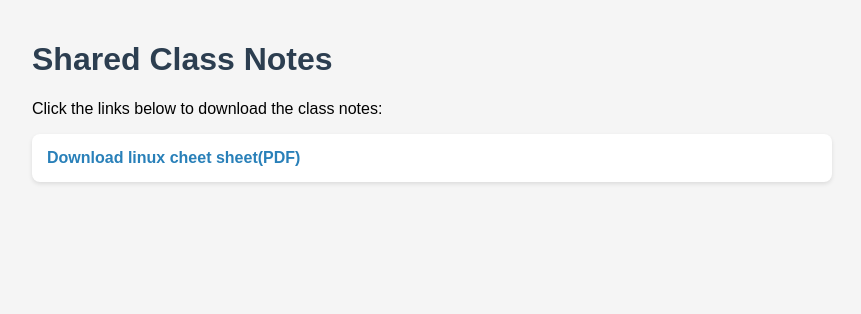
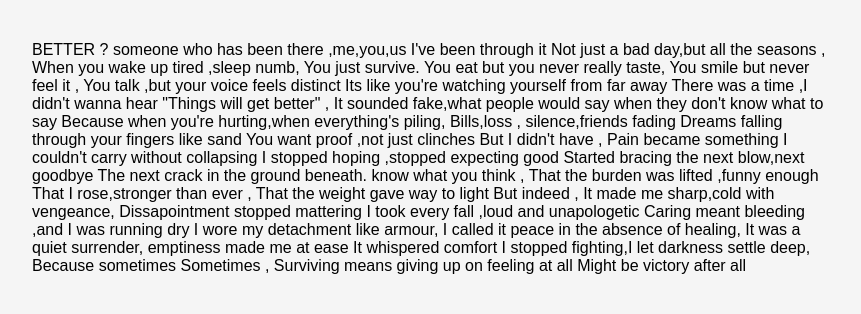
Before and after one commit to Slayknoxx/thelifeguide, a plain HTML site: page index.html in a window 1280 px wide. Shown: the whole page, without its empty margins (208-1069 px from the left). Drawn offline with Linux system fonts and the light colour scheme.

Commit message:
Update index.html

```diff
--- a/index.html
+++ b/index.html
@@ -34,10 +34,54 @@
   </style>
 </head>
 <body>
-  <h1>Shared Class Notes</h1>
-  <p>Click the links below to download the class notes:</p>
-  <ul>
-    <li><a href="documents/linux-commands-cheat-sheet-pdf.pdf" download>Download linux cheet sheet(PDF)</a></li>
-  </ul>
+  <h1></h1>
+  <p>BETTER ?
+
+someone who has been there  ,me,you,us
+I've been through it
+Not just a bad day,but all the seasons ,
+When you wake up tired ,sleep numb,
+You just survive.
+
+You eat but you never really taste,
+You smile but never feel it ,
+ You talk ,but your voice feels distinct
+ Its like you're watching yourself from far away
+
+There was a time ,I didn't wanna hear
+"Things will get better" ,
+It sounded fake,what people would say when they don't know what to say
+
+Because when you're hurting,when everything's piling,
+Bills,loss , silence,friends fading
+Dreams falling through your fingers like sand
+You want proof ,not just clinches
+
+But I didn't have , Pain became something I couldn't carry without collapsing
+ I stopped hoping ,stopped expecting good
+Started bracing the next blow,next goodbye
+The next crack in the ground beneath.
+
+ know what you think ,
+That the burden was lifted ,funny enough
+That I rose,stronger than ever ,
+That the weight gave way to light
+But indeed ,
+
+It made me sharp,cold with vengeance,
+Dissapointment stopped mattering
+I took every fall ,loud and unapologetic
+Caring meant bleeding ,and I was running dry
+
+I wore my detachment like armour,
+I called it peace in the absence of healing,
+It was a quiet surrender, emptiness made me at ease
+It whispered comfort
+
+I stopped fighting,I let darkness settle deep,
+Because sometimes
+Sometimes ,
+Surviving means giving up on feeling at all
+Might be victory after all</p>
 </body>
 </html>
```
